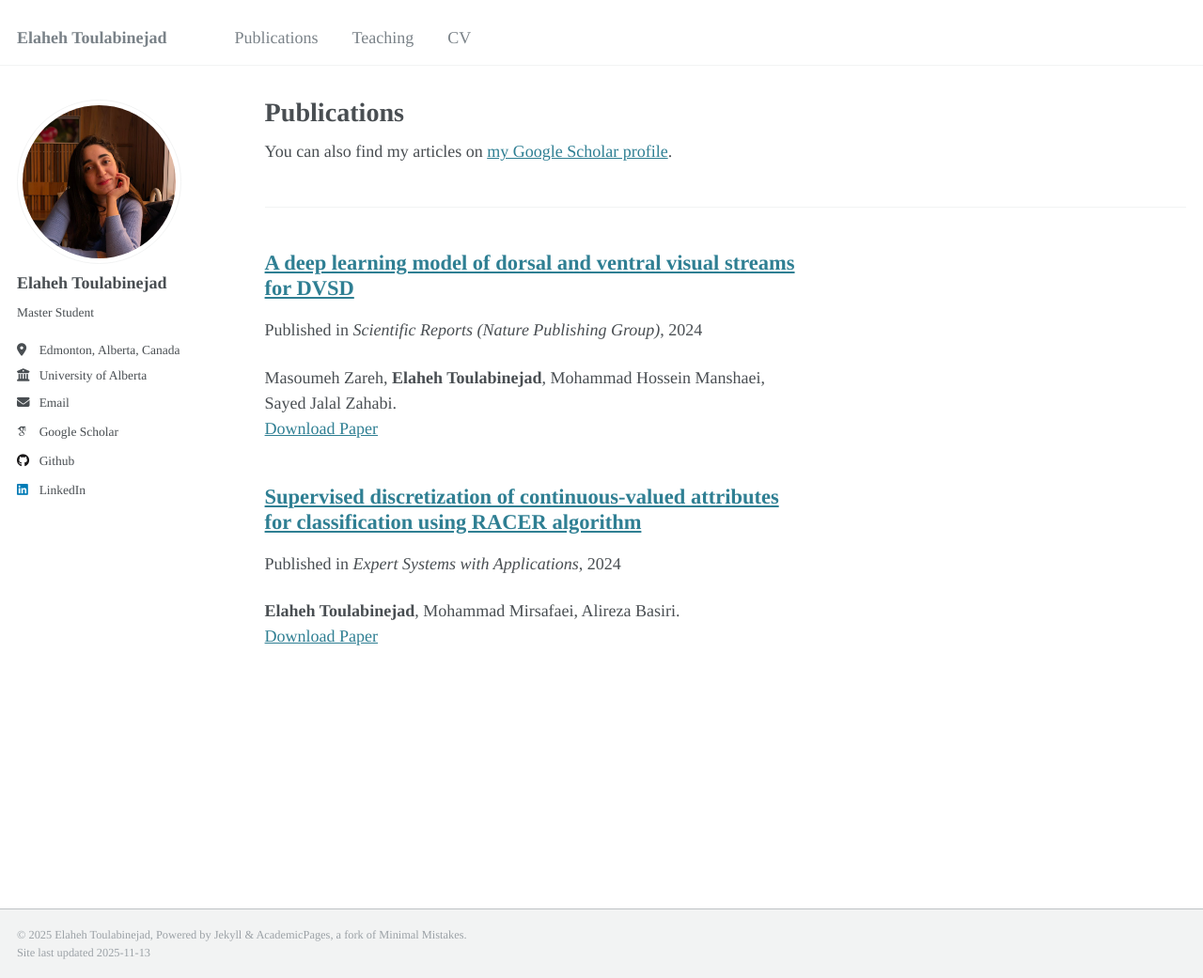
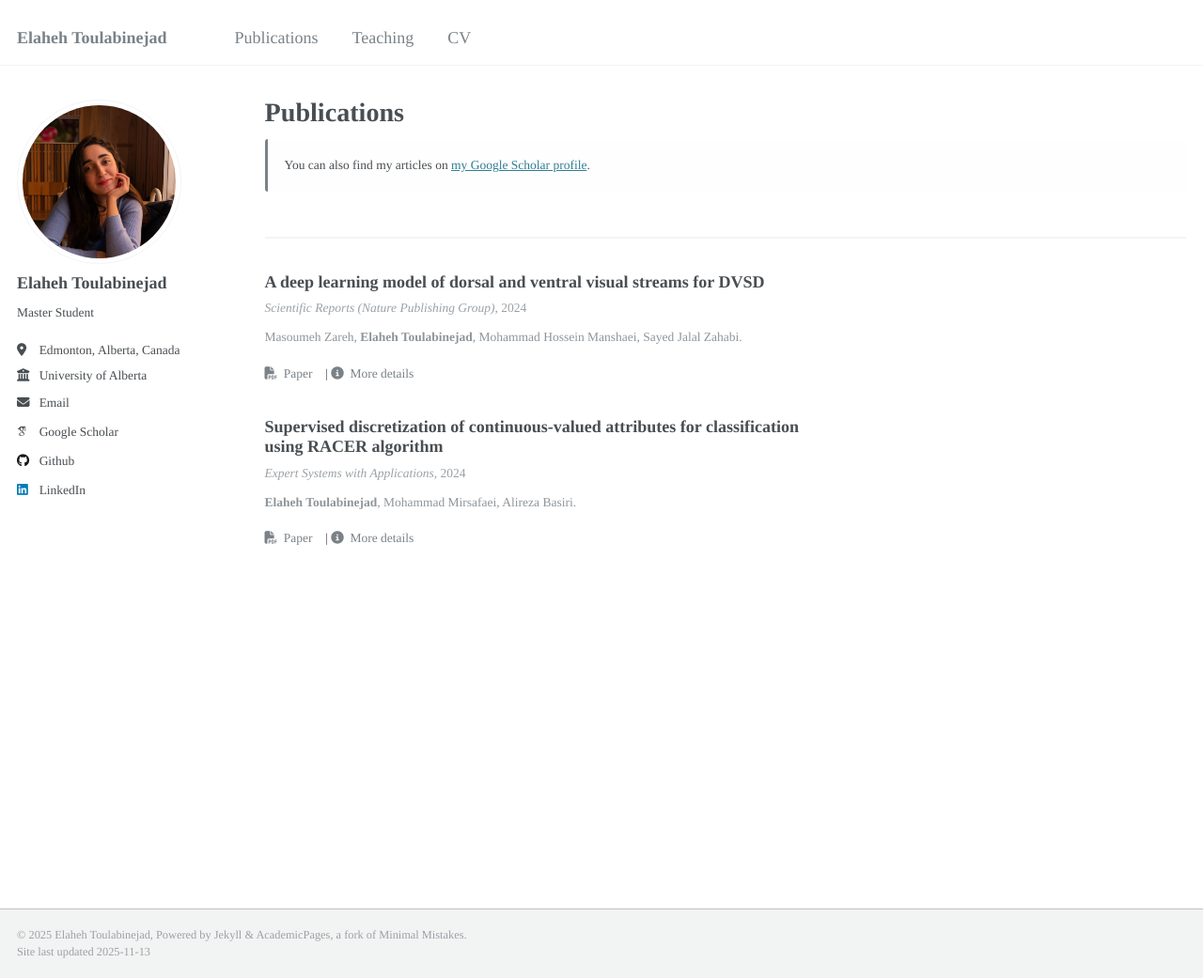
Before and after one commit to ellietoulabi/ellietoulabi.github.io, a Jekyll site: the page built from _pages/publications.html, in a window 1280 px wide and 1041 px high. Shown: the whole window at 94% size. Built offline with Jekyll 4.4.1, drawn with Linux system fonts in a browser that asks for light colours; some web fonts are replaced.

Commit message:
publications

```diff
--- a/_includes/archive-single.html
+++ b/_includes/archive-single.html
@@ -26,6 +26,32 @@
       </div>
     {% endif %}
 
+    {% if post.collection == 'publications' %}
+      <h3 class="archive__item-title" itemprop="headline">{{ title }}</h3>
+      <p class="archive__item-meta">
+        <i>{{ post.venue }}</i>, {{ post.date | default: "1900-01-01" | date: "%Y" }}
+      </p>
+      {% if post.citation %}
+        <p class="archive__item-citation">{{ post.citation }}</p>
+      {% endif %}
+      {% if post.excerpt %}
+        <p class="archive__item-excerpt" itemprop="description">{{ post.excerpt | markdownify }}</p>
+      {% endif %}
+      <p class="archive__item-links">
+        {% if post.paperurl %}
+          <a href="{{ post.paperurl }}" target="_blank" rel="noopener noreferrer"><i class="fas fa-file-pdf" aria-hidden="true"></i> Paper</a>
+        {% endif %}
+        {% if post.paperurl and post.slidesurl %} | {% endif %}
+        {% if post.slidesurl %}
+          <a href="{{ post.slidesurl }}" target="_blank" rel="noopener noreferrer"><i class="fas fa-file-powerpoint" aria-hidden="true"></i> Slides</a>
+        {% endif %}
+        {% if (post.paperurl or post.slidesurl) and post.url %}
+          | <a href="{{ base_path }}{{ post.url }}" rel="permalink"><i class="fas fa-info-circle" aria-hidden="true"></i> More details</a>
+        {% elsif post.url %}
+          <a href="{{ base_path }}{{ post.url }}" rel="permalink"><i class="fas fa-info-circle" aria-hidden="true"></i> More details</a>
+        {% endif %}
+      </p>
+    {% else %}
       <h2 class="archive__item-title" itemprop="headline">
         {% if post.link %}
           <a href="{{ post.link }}">{{ title }}</a> <a href="{{ base_path }}{{ post.url }}" rel="permalink"><i class="fa fa-link" aria-hidden="true" title="permalink"></i><span class="sr-only">Permalink</span></a>
@@ -40,8 +66,6 @@
 
       {% if post.collection == 'teaching' %}
         <p> {{ post.type }}, <i>{{ post.venue }}</i>, {{ post.date | default: "1900-01-01" | date: "%Y" }} </p>
-        {% elsif post.collection == 'publications' %}
-          <p>Published in <i>{{ post.venue }}</i>, {{ post.date | default: "1900-01-01" | date: "%Y" }} </p>
       {% elsif post.date %}
        <p class="page__date"><strong><i class="fa fa-fw fa-calendar" aria-hidden="true"></i> {{ site.data.ui-text[site.locale].date_label | default: "Published:" }}</strong> <time datetime="{{ post.date | default: "1900-01-01" | date_to_xmlschema }}">{{ post.date | default: "1900-01-01" | date: "%B %d, %Y" }}</time></p>
       {% endif %}
@@ -65,6 +89,7 @@
       {% elsif post.slidesurl %}
         <p><a href="{{ post.slidesurl }}">Download Slides</a></p>
       {% endif %}
+    {% endif %}
 
   </article>
 </div>
--- a/_pages/publications.html
+++ b/_pages/publications.html
@@ -5,11 +5,13 @@
 author_profile: true
 ---
 
+{% include base_path %}
+
 {% if site.author.googlescholar %}
-  <div class="wordwrap">You can also find my articles on <a href="{{site.author.googlescholar}}">my Google Scholar profile</a>.</div>
+  <div class="publications-intro">
+    <p>You can also find my articles on <a href="{{site.author.googlescholar}}" target="_blank" rel="noopener noreferrer">my Google Scholar profile</a>.</p>
+  </div>
 {% endif %}
-
-{% include base_path %}
 
 <!-- New style rendering if publication categories are defined -->
 {% if site.publication_category %}
@@ -20,7 +22,7 @@
         {% continue %}
       {% endif %}
       {% unless title_shown %}
-        <h2>{{ category[1].title }}</h2><hr />
+        <h2 class="publication-category-title">{{ category[1].title }}</h2>
         {% assign title_shown = true %}
       {% endunless %}
       {% include archive-single.html %}
--- a/_sass/_archive.scss
+++ b/_sass/_archive.scss
@@ -45,6 +45,80 @@
 
   a + a {
     opacity: 0.5;
+  }
+}
+
+/* Publication-specific styles */
+.list__item .archive__item {
+  margin-bottom: 2em;
+  padding-bottom: 1.5em;
+
+  &:not(:last-child) {
+    border-bottom: 1px solid mix($border-color, $background-color, 50%);
+  }
+
+  &:last-child {
+    margin-bottom: 0;
+    padding-bottom: 0;
+  }
+}
+
+.archive__item-meta {
+  margin: 0.5em 0;
+  font-size: $type-size-6;
+  color: mix(#fff, $gray, 25%);
+  font-style: normal;
+}
+
+.archive__item-citation {
+  margin: 0.75em 0;
+  font-size: $type-size-6;
+  line-height: 1.6;
+  color: mix(#fff, $gray, 15%);
+}
+
+.archive__item-links {
+  margin: 0.75em 0 0 0;
+  font-size: $type-size-6;
+
+  a {
+    margin-right: 0.75em;
+    text-decoration: none;
+    color: $primary-color;
+
+    i {
+      margin-right: 0.25em;
+    }
+
+    &:hover {
+      text-decoration: underline;
+      color: mix(#000, $primary-color, 25%);
+    }
+  }
+}
+
+.publications-intro {
+  margin-bottom: 2em;
+  padding: 1em;
+  background-color: mix($background-color, $border-color, 90%);
+  border-left: 3px solid $primary-color;
+  border-radius: 3px;
+
+  p {
+    margin: 0;
+    font-size: $type-size-6;
+  }
+}
+
+.publication-category-title {
+  margin-top: 2em;
+  margin-bottom: 1em;
+  padding-bottom: 0.5em;
+  border-bottom: 2px solid $border-color;
+  font-size: $type-size-4;
+
+  &:first-of-type {
+    margin-top: 1em;
   }
 }
 
```
Lines whose indentation alone changed are shown as unchanged.
